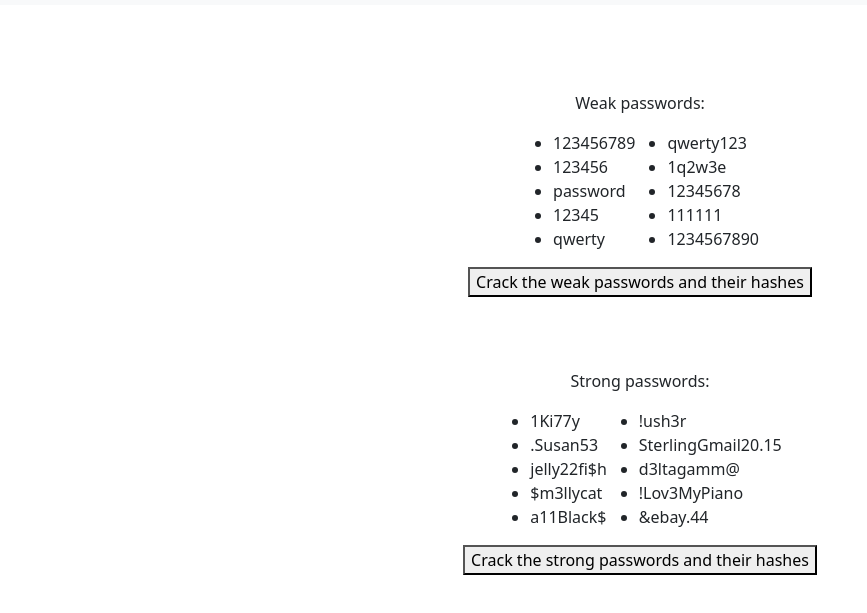
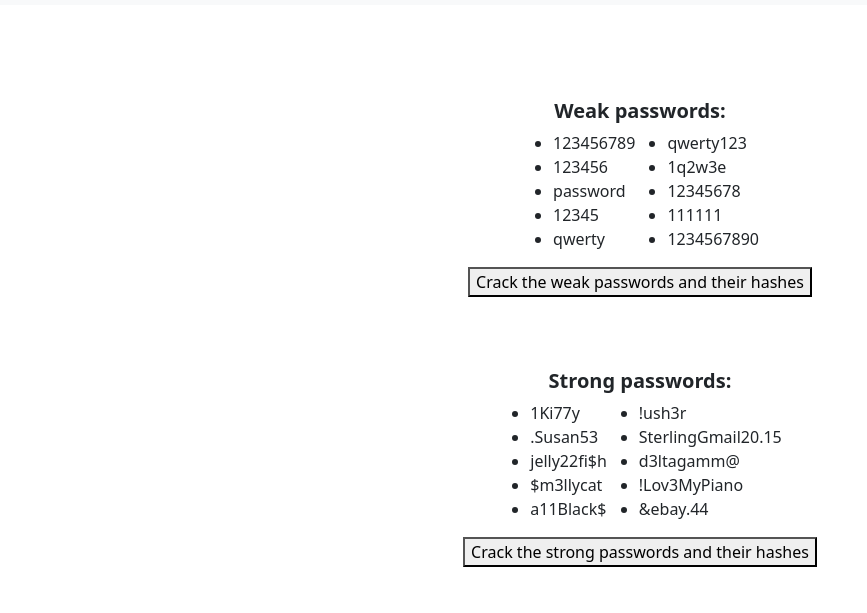
Before and after one commit to richardnorman/cpsc530-project, a plain HTML site: page index.html in a window 1280 px wide. Shown: the part 51-664 px from the top of the page, without its empty margins (0-867 px from the left). Drawn offline with nearby package versions, Linux system fonts and the light colour scheme.

Commit message:
Initial UI formatting

```diff
--- a/index.html
+++ b/index.html
@@ -11,7 +11,7 @@
             </div>
           </nav>
           <div class="content">
-            <p>Weak passwords:</p>
+            <h5><b>Weak passwords:</b></h5>
             <div style="display: flex;">
                 <ul>
                     <li>123456789</li>
@@ -32,7 +32,7 @@
             <br>
             <br>
             <br>
-            <p>Strong passwords:</p>
+            <h5><b>Strong passwords:</b></h5>
             <div style="display: flex;">
                 <ul>
                     <li>1Ki77y</li>
```
